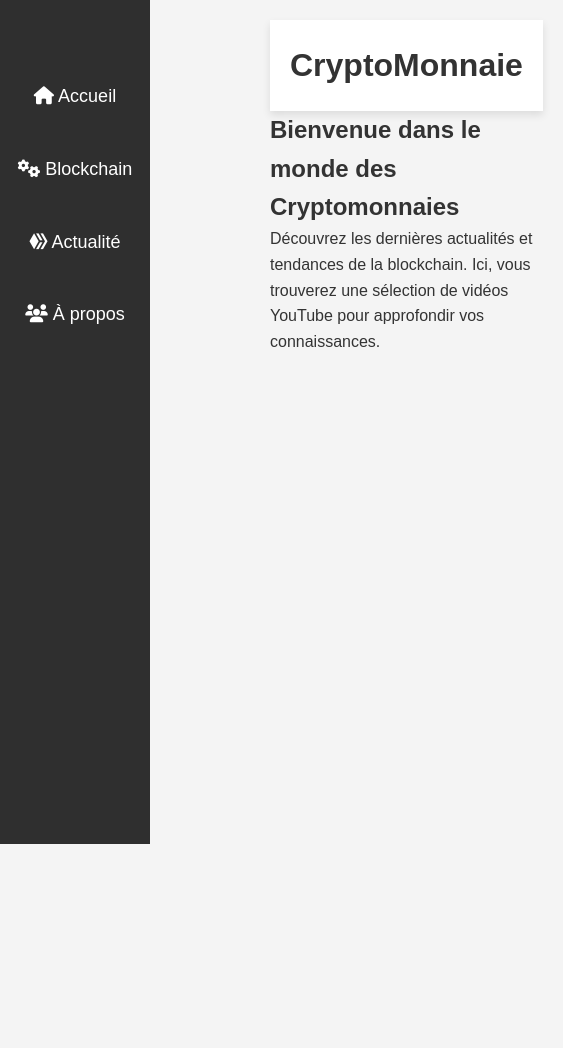
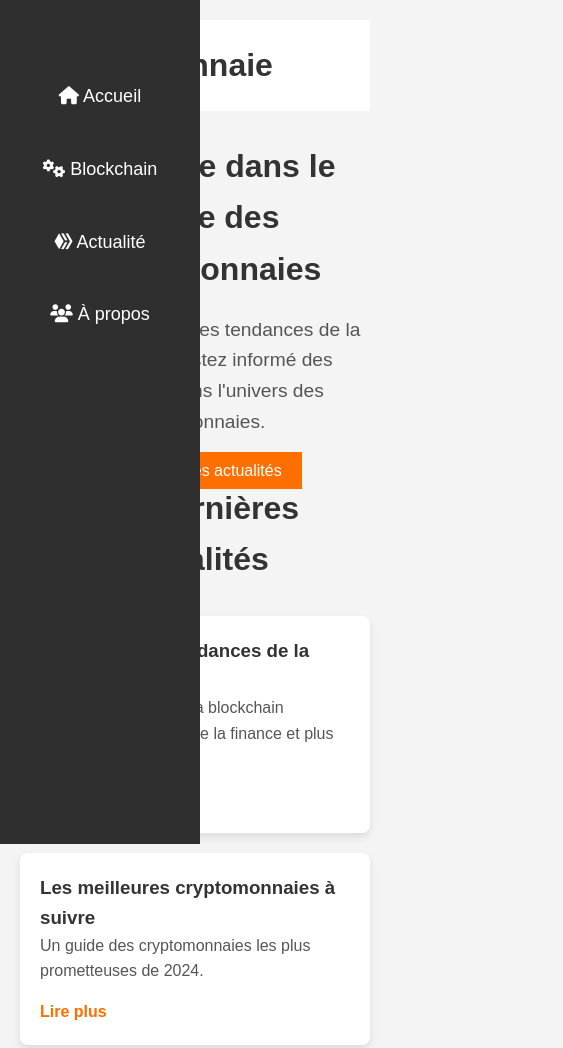
Before and after one commit to Julienesteves/projet-final-sae14, a plain HTML site: page index.html in a window 390 px wide. Shown: the top 1048 px of the page, 563 px wide, since content can reach past the window. Before the commit the page ends 844 px from the top, so only its background shows below. Drawn offline with Linux system fonts and the light colour scheme.

Commit message:
page accueil

```diff
--- a/index.html
+++ b/index.html
@@ -21,17 +21,32 @@
 
     <div class="moi">
         <header>
-            <h1>CryptoMonnaie</h1>
+            <div class="logo">
+                <h1>CryptoMonnaie</h1>
+            </div>
+
         </header>
 
-        <section class="intro">
+        <section class="intro" id="intro">
             <h2>Bienvenue dans le monde des Cryptomonnaies</h2>
-            <p>Découvrez les dernières actualités et tendances de la blockchain. Ici, vous trouverez une sélection de vidéos YouTube pour approfondir vos connaissances.</p>
+            <p>Explorez les dernières tendances de la blockchain et restez informé des nouveautés dans l'univers des cryptomonnaies.</p>
+            <a href="actualite.html" class="act">Découvrez les actualités</a>
         </section>
 
-
+        <section class="actualites" id="actualites">
+            <h2>Les dernières actualités</h2>
+            <div class="lien">
+                <h3>Les nouvelles tendances de la blockchain</h3>
+                <p>Découvrez comment la blockchain transforme le monde de la finance et plus encore.</p>
+                <a href="actualite.html" class="read-more">Lire plus</a>
+            </div>
+            <div class="lien">
+                <h3>Les meilleures cryptomonnaies à suivre</h3>
+                <p>Un guide des cryptomonnaies les plus prometteuses de 2024.</p>
+                <a href="actualite.html" class="read-more">Lire plus</a>
+            </div>
+        </section>
     </div>
-
 </body>
 
 </html>
--- a/styles.css
+++ b/styles.css
@@ -12,7 +12,6 @@ body {
     display: flex;
 }
 
-
 .bouton {
     width: 150px;
     background-color: #2f2f2f;
@@ -25,7 +24,6 @@ body {
 }
 
 .bouton ul {
-    list-style: none;
     padding-left: 0;
 }
 
@@ -40,7 +38,113 @@ body {
     font-size: 18px;
     padding: 12px 0;
     display: block;
-    transition: background-color 0.3s ease;
+}
+
+.moi {
+    margin-left: 200px;
+    padding: 20px;
+    width: calc(100% - 200px);
+}
+
+header {
+    display: flex;
+    align-items: center;
+    background-color: #fff;
+    padding: 20px;
+}
+
+header .logo img {
+    max-width: 150px;
+}
+
+header nav ul {
+    list-style: none;
+    display: flex;
+}
+
+header nav ul li {
+    margin-left: 20px;
+}
+
+header nav ul li a {
+    color: #333;
+    text-decoration: none;
+    font-size: 16px;
+    font-weight: 500;
+}
+
+header nav ul li a:hover {
+    color: #ff6f00;
+}
+
+.intro {
+    margin-top: 30px;
+    text-align: center;
+}
+
+.intro h2 {
+    font-size: 2.5rem;
+    margin-bottom: 20px;
+    color: #333;
+}
+
+.intro p {
+    font-size: 1.2rem;
+    color: #555;
+    margin-bottom: 20px;
+}
+
+.act {
+    background-color: #ff6f00;
+    color: white;
+    padding: 10px 20px;
+    text-decoration: none;
+}
+
+.act:hover {
+    background-color: #e65c00;
+}
+
+
+
+.actualites h2 {
+    font-size: 2.5rem;
+    margin-bottom: 30px;
+    text-align: center;
+    color: #333;
+}
+
+.lien {
+    background-color: #fff;
+    border-radius: 8px;
+    padding: 20px;
+    margin-bottom: 20px;
+    box-shadow: 0 4px 8px rgba(0, 0, 0, 0.1);
+    transition: transform 0.3s ease, box-shadow 0.3s ease;
+}
+
+.lien:hover {
+    transform: translateY(-10px);
+    box-shadow: 0 8px 16px rgba(0, 0, 0, 0.2);
+}
+
+.lien h2 {
+    font-size: 1.8rem;
+    margin-bottom: 10px;
+    color: #333;
+}
+
+.lien p {
+    font-size: 1.1rem;
+    color: #555;
+    margin-bottom: 15px;
+}
+
+.read-more {
+    color: #ff6f00;
+    text-decoration: none;
+    font-weight: bold;
+    font-size: 1rem;
 }
 
 .blockchain h1 {
@@ -94,95 +198,9 @@ body {
 .blockchain-texte li {
     margin-bottom: 10px;
 }
-
-.moi {
-    margin-left: 250px;
-    padding: 20px;
-    width: 100%;
-}
-
-header {
-    display: flex;
-    justify-content: space-between;
-    align-items: center;
-    background-color: #fff;
-    padding: 20px;
-    box-shadow: 0 4px 8px rgba(0, 0, 0, 0.1);
-}
-
-header .logo img {
-    max-width: 150px;
-}
-
-header nav ul {
-    list-style: none;
-    display: flex;
-}
-
-header nav ul li {
-    margin-left: 20px;
-}
-
-header nav ul li a {
-    color: #333;
-    text-decoration: none;
-    font-size: 16px;
-    font-weight: 500;
-    transition: color 0.3s ease;
-}
-
-header nav ul li a:hover {
-    color: #ff6f00;
-}
-
-.actualite {
-    margin-top: 30px;
-}
-
-.actualite h1 {
-    font-size: 2.5rem;
-    margin-bottom: 30px;
-    text-align: center;
-    color: #333;
-}
-
-.lien {
-    background-color: #fff;
-    border-radius: 8px;
-    padding: 20px;
-    margin-bottom: 20px;
-    box-shadow: 0 4px 8px rgba(0, 0, 0, 0.1);
-    transition: transform 0.3s ease, box-shadow 0.3s ease;
-}
-
-.lien{
-    transform: translateY(-10px);
-    box-shadow: 0 8px 16px rgba(0, 0, 0, 0.2);
-}
-
-.lien h2 {
-    font-size: 1.8rem;
-    margin-bottom: 10px;
-    color: #333;
-}
-
-.lien p {
-    font-size: 1.1rem;
-    color: #555;
-    margin-bottom: 15px;
-}
-
-.read-more {
-    color: #ff6f00;
-    text-decoration: none;
-    font-weight: bold;
-    font-size: 1rem;
-}
-
 .read-more:hover {
     text-decoration: underline;
 }
-
 
 .àpropos {
     background-color: #fff;
@@ -200,17 +218,19 @@ header nav ul li a:hover {
     line-height: 1.8;
 }
 
+/* Responsive Design */
 @media (max-width: 768px) {
-    .sidebar {
-        width: 200px;
+    body {
+        padding-left: 0;  /* Supprime l'espace pour la sidebar sur petits écrans */
     }
 
-    .main-content {
-        margin-left: 200px;
+    .bouton {
+        width: 200px;  /* Agrandit la sidebar pour petits écrans */
     }
 
-    .actualite h1 {
-        font-size: 2rem;
+    .moi {
+        margin-left: 0;  /* Supprime l'espace pour la sidebar */
+        width: 100%;
     }
 
     header nav ul {
@@ -221,4 +241,20 @@ header nav ul li a:hover {
     header nav ul li {
         margin: 10px 0;
     }
+
+    .actualites h2 {
+        font-size: 2rem;
+    }
+
+    .intro h2 {
+        font-size: 2rem;
+    }
+
+    .lien h2 {
+        font-size: 1.6rem;
+    }
+
+    .lien p {
+        font-size: 1rem;
+    }
 }
```
